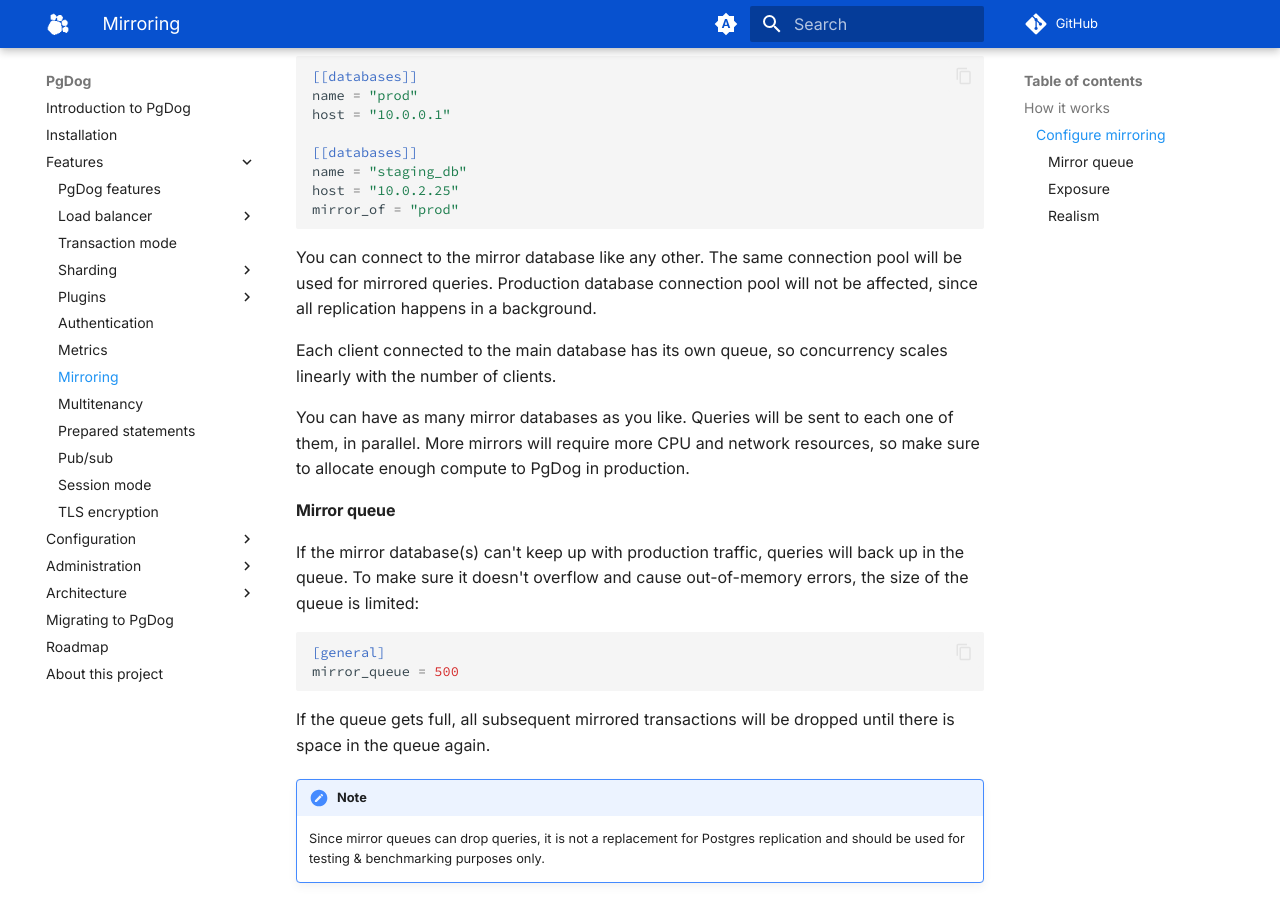
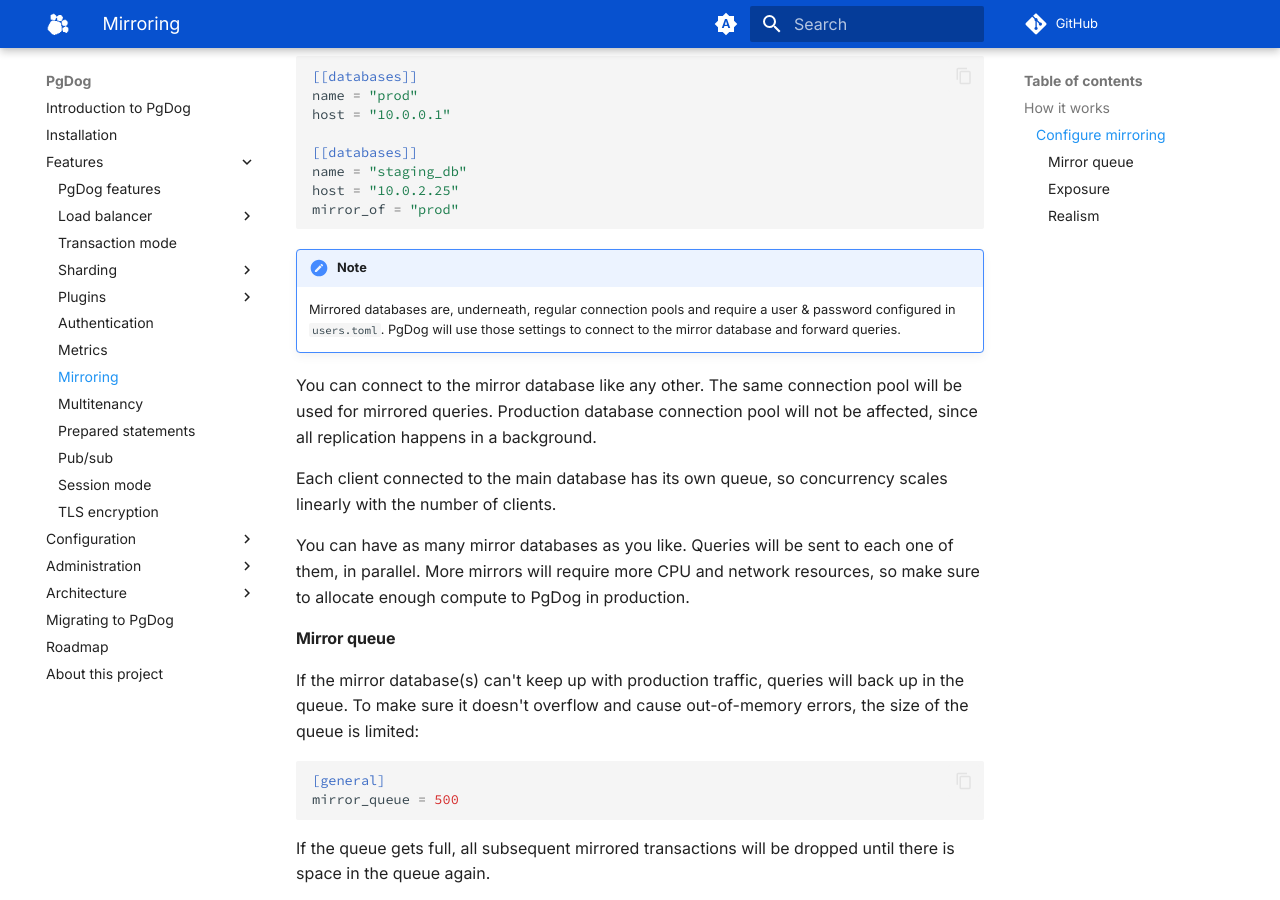
Before and after one commit to pgdogdev/docs, an MkDocs documentation site: the page built from docs/features/mirroring.md, in a window 1280 px wide and 900 px high, scrolled down 957 px. Built offline with MkDocs 1.6.1 and Material for MkDocs 9.7.7, drawn with Linux system fonts in a browser that asks for light colours; comment, search, counter and statistics services are not loaded.

Commit message:
Users entry for mirrors

````diff
--- a/docs/features/mirroring.md
+++ b/docs/features/mirroring.md
@@ -29,6 +29,9 @@
 host = "10.0.2.25"
 mirror_of = "prod"
 ```
+
+!!! note
+    Mirrored databases are, underneath, regular connection pools and require a user & password configured in `users.toml`. PgDog will use those settings to connect to the mirror database and forward queries.
 
 You can connect to the mirror database like any other. The same connection pool will be used for mirrored queries. Production database connection pool will not be affected, since all replication happens in a background.
 
````
